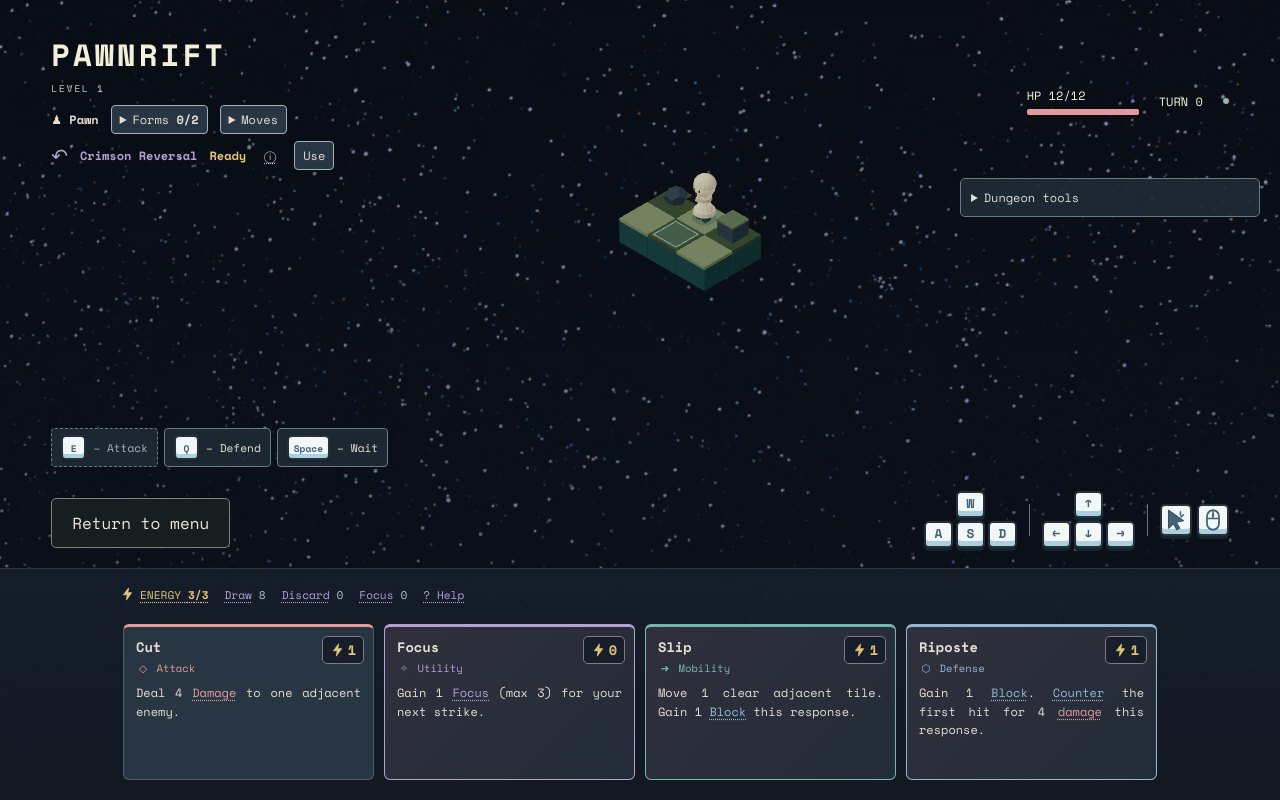
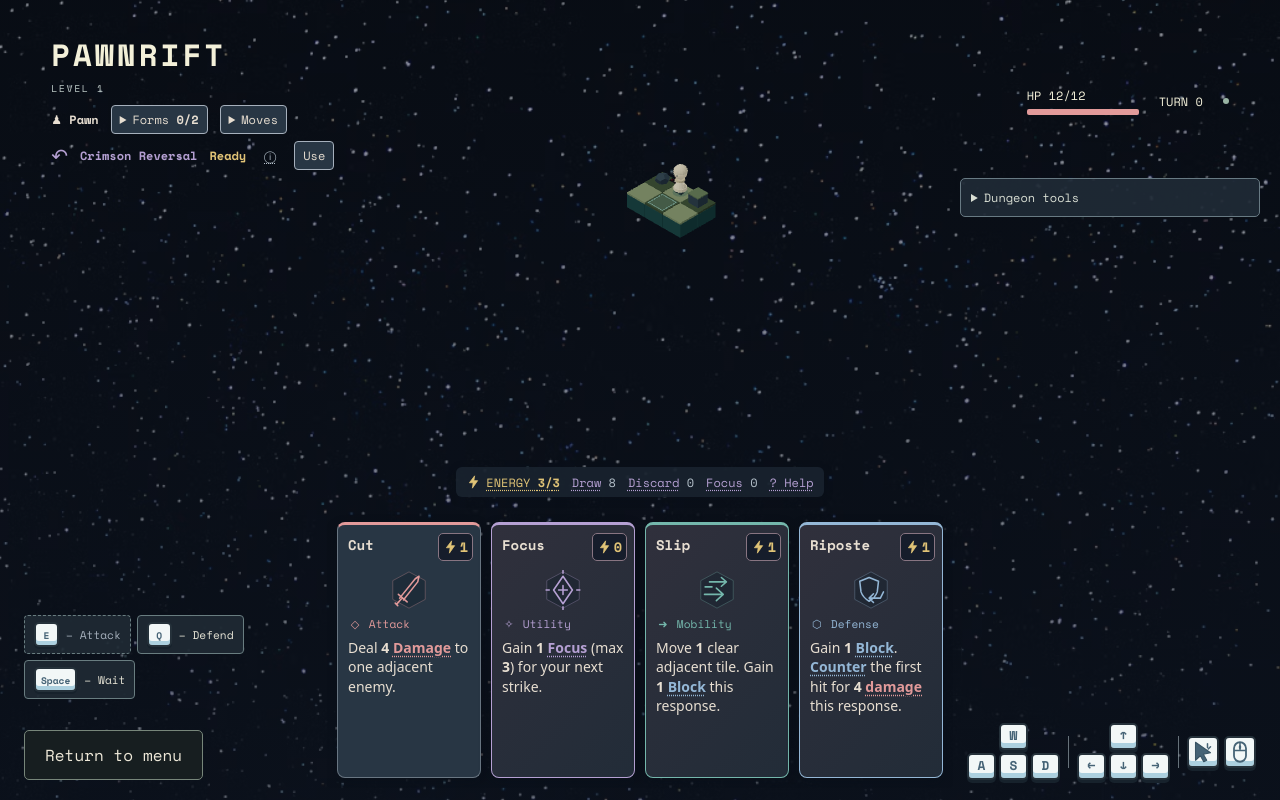
Before and after one commit to primeedie/PAWNRIFT, a React (Vite) app: page / in a window 1280 px wide. Both pictures are taken after a click on the button "Play". Built offline with nearby package versions, Linux system fonts and the light colour scheme.

Commit message:
ui: redesign card hand as floating portrait cards

```diff
--- a/src/ui/CardHand.tsx
+++ b/src/ui/CardHand.tsx
@@ -5,9 +5,14 @@ import { cardOptions } from '../game/logic/cardRules'
 import { usePawnStore } from '../game/state/pawnStore'
 import { EnergyIcon } from './EnergyIcon'
 import { KeywordTooltip } from './KeywordTooltip'
+import { CardIllustration } from './CardIllustration'
+
+function emphasizeValues(text: string) {
+  return text.split(/(\b\d+\b)/g).map((part, index) => /^\d+$/.test(part) ? <strong key={index}>{part}</strong> : part)
+}
 
 export function CardDescription({ tokens }: { tokens: readonly CardTextToken[] }) {
-  return <p className="card-description">{tokens.map((token, index) => typeof token === 'string' ? token
+  return <p className="card-description">{tokens.map((token, index) => typeof token === 'string' ? <span key={index}>{emphasizeValues(token)}</span>
     : <KeywordTooltip key={index} topic={token.keyword}>{token.text}</KeywordTooltip>)}</p>
 }
 
@@ -18,11 +23,11 @@ export function CardHand() {
   const locked = !state.runActive || state.phase !== 'ready' || state.status !== 'playing'
   // Floor resets/menu remounts discard presentation-only tooltips without touching game state.
   return <>
-    <section className="card-hand" aria-label="Card hand" data-tooltip-avoid onKeyDown={(event) => {
+    <section className="card-hand" aria-label="Card hand" onKeyDown={(event) => {
       event.stopPropagation()
       if (event.key === 'Escape') state.selectCard(undefined)
     }}>
-      <div className="hand-meta">
+      <div className="hand-meta" data-tooltip-avoid>
         <div className="hand-resources">
           <KeywordTooltip topic="energy" className="energy-total"><EnergyIcon /><span>ENERGY <strong>{state.energy}/{state.maxEnergy}</strong></span></KeywordTooltip>
           <span><KeywordTooltip topic="draw" /> {state.deck.draw.length}</span>
@@ -38,7 +43,7 @@ export function CardHand() {
           </>}
         </div>
       </div>
-      <div className="hand-cards">
+      <div className="hand-cards" role="group" aria-label="Playing cards. Scroll horizontally for more cards." tabIndex={0}>
         {state.deck.hand.map((instance) => {
           const card = cards[instance.definitionId]
           const presentation = cardPresentation[instance.definitionId]
@@ -49,17 +54,19 @@ export function CardHand() {
             ? `Costs ${card.cost} Energy; you have ${state.energy}. You need ${shortfall} more. A basic move, attack, defend, or wait restores 1 after enemies respond.`
             : `Costs ${card.cost} Energy, paid before the effect. Playing a valid card advances the world once.`
           return <article key={instance.instanceId} className="hand-card" data-category={presentation.category}
+            data-tooltip-avoid
             data-playable={!locked && !reason} data-selected={state.selectedCardId === instance.instanceId}
             data-locked={locked} onClick={() => { if (!locked) state.selectCard(instance.instanceId) }}>
             <button type="button" className="card-select" disabled={locked} aria-pressed={state.selectedCardId === instance.instanceId}
               aria-label={`Inspect ${card.name}. ${category.label}. ${card.cost} Energy. ${card.description}${reason ? ` ${reason}.` : ''}`}
               onClick={(event) => { event.stopPropagation(); state.selectCard(instance.instanceId) }}>
               <strong className="card-name">{card.name}</strong>
-              <span className="card-category"><span aria-hidden="true">{category.symbol}</span> {category.label}</span>
             </button>
             <KeywordTooltip topic="energy" className={`card-cost ${shortfall > 0 ? 'unaffordable' : ''}`} extra={energyHelp}>
               <EnergyIcon /><strong>{card.cost}</strong>
             </KeywordTooltip>
+            <CardIllustration card={instance.definitionId} />
+            <span className="card-category"><span aria-hidden="true">{category.symbol}</span> {category.label}</span>
             <CardDescription tokens={presentation.tokens} />
             {shortfall > 0 && <span className="card-unavailable">Need {shortfall} more Energy</span>}
           </article>
--- /dev/null
+++ b/src/ui/CardIllustration.tsx
@@ -0,0 +1,19 @@
+import type { CardId } from '../data/cards'
+
+// Small original geometric emblems; presentation only, with no downloaded assets.
+const emblems: Record<CardId, string> = {
+  cut: 'M17 45 42 14 48 10 46 19 23 48M15 39 29 51M20 46 12 55M10 53 14 57',
+  ward: 'M32 10 49 17 47 37Q44 47 32 54 20 47 17 37L15 17ZM32 19V43M23 29H41',
+  riposte: 'M29 12 44 18 42 35Q39 44 29 50 19 44 16 35L14 18ZM47 45H29M36 38 29 45 36 52M47 45 52 35',
+  slip: 'M12 39H40M31 29 42 39 31 49M20 19H46M39 12 47 19 39 26M13 27H24',
+  focus: 'M32 10 47 32 32 54 17 32ZM10 32H5M59 32H54M32 5V1M32 63V59M25 32H39M32 25V39',
+  crimson: 'M14 50Q40 36 48 9L51 15Q47 41 23 52M13 42 26 56M19 50 12 58M35 19 40 14',
+  mend: 'M25 12H39V25H52V39H39V52H25V39H12V25H25ZM8 13 12 9M51 55 55 51',
+}
+
+export function CardIllustration({ card }: { card: CardId }) {
+  return <svg className="card-illustration" viewBox="0 0 64 64" aria-hidden="true" focusable="false">
+    <path className="card-art-frame" d="M32 3 58 17V47L32 61 6 47V17Z" />
+    <path d={emblems[card]} fill="none" stroke="currentColor" strokeWidth="2.5" strokeLinecap="round" strokeLinejoin="round" />
+  </svg>
+}
--- a/src/ui/styles.css
+++ b/src/ui/styles.css
@@ -120,30 +120,30 @@ button:focus-visible { outline: 3px solid #f3cc82; outline-offset: 6px; }
 .combat-number.heal { color: #a5c6a3; }
 .combat-number.blocked { color: #d2d7ca; font-size: 0.65rem; }
 @keyframes combat-rise { 0% { opacity: 0; transform: translateY(5px); } 15% { opacity: 1; } 70% { opacity: 1; } 100% { opacity: 0; transform: translateY(-30px); } }
-.scene-screen { --hand-height: 232px; grid-template-rows: auto minmax(0, 1fr) auto var(--hand-height); }
-.card-hand { grid-row: 4; z-index: 4; padding: 6px clamp(14px, 4vw, 56px) 12px; background: linear-gradient(#151d2af2, #121923); border-top: 1px solid #58626b66; min-width: 0; }
-.hand-meta { display: flex; align-items: center; justify-content: space-between; gap: 8px; max-width: 1040px; margin: 0 auto 8px; min-height: 38px; font-size: 0.7rem; color: var(--ui-secondary); }
+.scene-screen { --hand-height: 330px; grid-template-rows: auto minmax(0, 1fr) auto var(--hand-height); }
+.card-hand { --card-width: clamp(144px, 10vw, 156px); position: absolute; inset: auto 0 12px; z-index: 25; min-width: 0; pointer-events: none; background: transparent; border: 0; padding: 0; }
+.hand-meta { display: flex; flex-direction: column; align-items: center; gap: 5px; width: fit-content; max-width: calc(100% - 24px); margin: 0 auto; font-size: 0.75rem; color: var(--ui-secondary); pointer-events: auto; }
 .hand-meta strong { color: var(--ui-energy); }
-.hand-resources { display: flex; align-items: center; flex-wrap: wrap; gap: 7px 16px; }
+.hand-resources { display: flex; justify-content: center; align-items: center; flex-wrap: wrap; gap: 6px 12px; padding: 6px 10px; border-radius: 6px; background: #19232ef0; box-shadow: 0 2px 9px #080e1a40; }
 .hand-resources > span { white-space: nowrap; }
-.hand-cards { display: grid; grid-template-columns: repeat(4, minmax(185px, 1fr)); gap: 10px; max-width: 1040px; margin: auto; overflow-x: auto; padding: 3px 3px 8px; scrollbar-width: thin; }
-.hand-card { --card-accent: var(--ui-attack); position: relative; min-width: 0; height: 156px; display: flex; flex-direction: column; gap: 8px; text-align: left; color: var(--ui-text); background: var(--ui-panel); border: 1px solid #535d6b; border-top: 3px solid var(--card-accent); border-radius: 6px; padding: 10px 12px; transition: transform 130ms ease, background 130ms ease, border-color 130ms ease; }
+.hand-cards { display: flex; gap: 10px; width: max-content; max-width: calc(100% - 24px); margin: 0 auto; padding: 20px 10px 10px; overflow-x: auto; overscroll-behavior-x: contain; scrollbar-width: thin; scrollbar-color: #687785 transparent; pointer-events: auto; }
+.hand-card { --card-accent: var(--ui-attack); position: relative; flex: 0 0 var(--card-width); width: var(--card-width); aspect-ratio: 9 / 16; display: grid; grid-template-rows: auto 40px auto 1fr auto; gap: 6px; min-width: 0; padding: 10px; text-align: left; color: var(--ui-text); background: var(--ui-panel); border: 1px solid #697682; border-top: 3px solid var(--card-accent); border-radius: 8px; box-shadow: 0 5px 12px #080e1a66; transform-origin: center bottom; transition: transform 150ms ease, background 150ms ease, border-color 150ms ease, box-shadow 150ms ease; }
 .hand-card[data-category="defense"] { --card-accent: var(--ui-defense); }
 .hand-card[data-category="mobility"] { --card-accent: var(--ui-mobility); }
 .hand-card[data-category="utility"] { --card-accent: var(--ui-utility); }
 .hand-card[data-playable="true"] { border-color: var(--card-accent); background: linear-gradient(135deg, #30303c, #222c38); }
-.hand-card[data-selected="true"] { border-color: #e1bb89; box-shadow: inset 0 0 0 1px #e1bb8966; transform: translateY(-2px); }
-.hand-card:hover { background: #333440; }
+.hand-card[data-selected="true"] { border-color: var(--ui-energy); box-shadow: 0 5px 16px #080e1a88, inset 0 0 0 1px var(--ui-energy); transform: translateY(-8px); z-index: 2; }
+.hand-card:focus-within { transform: translateY(-10px) scale(1.025); border-color: var(--card-accent); box-shadow: 0 8px 20px #080e1a88; z-index: 3; }
 .hand-card[data-locked="true"] .card-select { color: var(--ui-disabled); cursor: default; }
-.card-select { display: grid; gap: 3px; min-height: 38px; padding: 0 48px 0 0; text-align: left; color: inherit; border: none; background: none; }
-.card-name { font-size: 0.86rem; }
-.card-category { color: var(--card-accent); font-size: 0.66rem; }
+.card-select { display: flex; align-items: flex-start; min-height: 29px; min-width: 0; padding: 0 34px 0 0; text-align: left; color: inherit; border: none; background: none; }
+.card-name { font-size: 0.875rem; line-height: 1.4; overflow-wrap: normal; }
+.card-category { color: var(--card-accent); font-size: 0.7rem; line-height: 1.4; }
 .card-category > span { display: inline-block; width: 14px; text-align: center; }
-.keyword.card-cost { display: flex; align-items: center; gap: 3px; position: absolute; top: 9px; right: 9px; min-height: 28px; padding: 3px 7px; border: 1px solid #887582; border-radius: 5px; color: var(--ui-energy); background: #161d2b; text-decoration: none; font-size: 0.85rem; }
+.keyword.card-cost { display: flex; align-items: center; gap: 2px; position: absolute; top: 8px; right: 7px; min-height: 28px; padding: 2px 4px; border: 1px solid #887582; border-radius: 5px; color: var(--ui-energy); background: #161d2b; text-decoration: none; font-size: 0.85rem; }
 .keyword.card-cost.unaffordable { color: #e7a5ac; border-style: dashed; }
 .energy-icon { display: inline-block; width: 15px; height: 18px; vertical-align: middle; flex-shrink: 0; }
-.card-description { font-size: 0.75rem; line-height: 1.55; margin: 0; text-align: justify; text-justify: inter-word; }
-.card-unavailable { font-size: 0.65rem; color: var(--ui-attack); margin-top: auto; }
+.card-description { font: 0.875rem/1.4 system-ui, sans-serif; margin: 0; text-align: left; text-align-last: auto; word-spacing: normal; overflow-wrap: normal; hyphens: none; }
+.card-unavailable { font: 0.75rem/1.35 system-ui, sans-serif; color: var(--ui-attack); }
 .keyword { display: inline; padding: 0; border: 0; background: none; color: var(--ui-utility); font: inherit; text-decoration: underline dotted; text-underline-offset: 3px; cursor: help; }
 .keyword:hover { color: #f1dcc2; }
 .keyword[data-keyword="block"], .keyword[data-keyword="counter"] { color: var(--ui-defense); }
@@ -161,7 +161,7 @@ button:focus-visible { outline: 3px solid #f3cc82; outline-offset: 6px; }
 .keyword-tooltip dl > div + div { margin-top: 14px; }
 .keyword-tooltip dd { margin: 3px 0 0; }
 .keyword-tooltip .tooltip-note { border-top: 1px solid #687181; padding-top: 9px; color: var(--ui-energy); }
-.card-targeting { display: flex; align-items: center; justify-content: flex-end; gap: 8px; }
+.card-targeting { display: flex; align-items: center; justify-content: center; flex-wrap: wrap; gap: 6px; max-width: 100%; font: 0.875rem/1.4 system-ui, sans-serif; text-align: center; border-radius: 5px; }
 .card-targeting button { background: #343340; border: 1px solid #9c7c82; border-radius: 3px; padding: 3px 7px; color: #e6dccc; font-size: inherit; }
 .enemy-label small { color: #bac9c6; font-size: 0.52rem; }
 .enemy-label small[data-threat="true"] { color: #e5ba7c; }
@@ -193,12 +193,8 @@ button:focus-visible { outline: 3px solid #f3cc82; outline-offset: 6px; }
   .dungeon-dev-tools { top: 112px; max-height: calc(100% - 124px); }
 }
 @media (max-width: 650px) {
-  .scene-screen { --hand-height: 264px; }
-  .card-hand { padding-inline: 10px; }
-  .hand-meta { flex-wrap: wrap; gap: 6px; font-size: 0.68rem; min-height: 66px; }
   .hand-resources { gap: 5px 12px; }
   .hand-cards { gap: 8px; }
-  .hand-card { height: 156px; }
   .scene-footer { padding: 10px 14px 14px; }
   .scene-controls { gap: 7px; }
   .key-cluster { grid-template-columns: repeat(3, 23px); grid-template-rows: repeat(2, 23px); gap: 2px; }
@@ -252,3 +248,26 @@ button:focus-visible { outline: 3px solid #f3cc82; outline-offset: 6px; }
 .scene-screen:has(.form-picker[open]) .dungeon-dev-tools { visibility: hidden; }
 .scene-header, .scene-footer { z-index: 30; }
 .dungeon-dev-tools { z-index: 40; }
+
+.card-illustration { display: block; width: 40px; height: 40px; margin: auto; color: var(--card-accent); }
+.card-art-frame { fill: #14202c; stroke: currentColor; stroke-width: 1; opacity: 0.45; }
+.card-description strong, .card-description .keyword { font-weight: 700; }
+.hand-cards:focus-visible { outline: 2px solid var(--ui-mobility); outline-offset: -2px; border-radius: 8px; }
+.card-select:focus-visible { outline-offset: 3px; border-radius: 2px; }
+.hand-card[data-selected="true"]:focus-within, .hand-card[data-selected="true"]:hover { border-color: var(--ui-energy); }
+.card-targeting:not(:empty) { background: #19232ef5; padding: 6px 10px; }
+@media (hover: hover) and (pointer: fine) {
+  .hand-card:hover { transform: translateY(-10px) scale(1.025); background: #333440; box-shadow: 0 8px 20px #080e1a88; z-index: 3; }
+}
+/* On wide desktops the controls flank the hand; narrower windows keep a separate row. */
+@media (min-width: 1000px) {
+  .scene-footer { position: absolute; inset: auto 24px 20px; padding: 0; pointer-events: none; }
+  .scene-footer button { pointer-events: auto; }
+  .scene-footer .game-actions { flex-direction: column; align-items: flex-start; max-width: 300px; gap: 8px; }
+  .scene-footer .combat-feedback { max-width: 300px; }
+  .scene-footer .scene-controls { gap: 8px; }
+  .card-hand .hand-cards, .card-hand .hand-meta { max-width: calc(100% - 650px); }
+}
+@media (prefers-reduced-motion: reduce) {
+  .hand-card { transition: none; transform: none !important; }
+}
--- a/src/ui/useHudLayout.ts
+++ b/src/ui/useHudLayout.ts
@@ -5,13 +5,15 @@ export function useHudLayout(screen: RefObject<HTMLElement | null>, enabled: boo
     const root = screen.current
     if (!root || !enabled) return
     const header = root.querySelector<HTMLElement>('.scene-header')!, footer = root.querySelector<HTMLElement>('.scene-footer')!
+    const hand = root.querySelector<HTMLElement>('.card-hand')!
     const measure = () => {
       root.style.setProperty('--hud-header-height', `${header.offsetHeight}px`)
-      root.style.setProperty('--hud-footer-height', `${footer.offsetHeight}px`)
+      root.style.setProperty('--hud-footer-height', `${getComputedStyle(footer).position === 'absolute' ? 0 : footer.offsetHeight}px`)
+      root.style.setProperty('--hand-height', `${Math.ceil(hand.offsetHeight) + 12}px`)
     }
     measure()
     const observer = new ResizeObserver(measure)
-    observer.observe(header); observer.observe(footer)
+    observer.observe(header); observer.observe(footer); observer.observe(hand)
     return () => observer.disconnect()
   }, [screen, enabled])
 }
```
Also changed, not shown: 3 other files (tests, documents, lock files or other folders).
